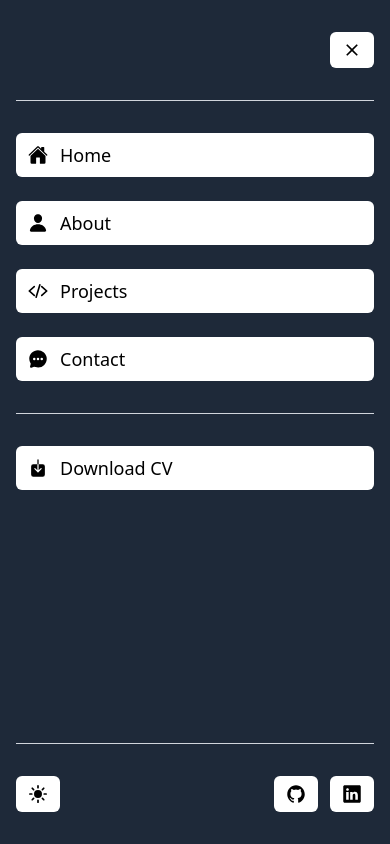
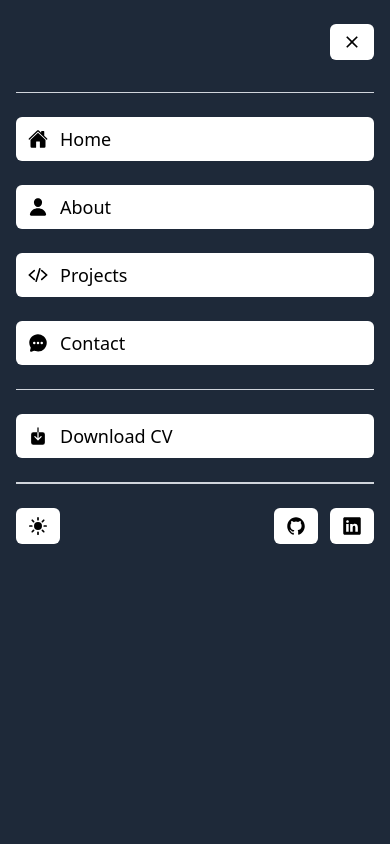
Before and after one commit to Cruse180795/Online-Portfolio, a React (Vite) app: page / in a window 390 px wide. Both pictures are taken after a click on the button 352 px from the left and 50 px from the top of the page. Built offline with nearby package versions, Linux system fonts and the light colour scheme.

Commit message:
Mobile Navbar & Header Section Changes

```diff
--- a/src/sections/header.jsx
+++ b/src/sections/header.jsx
@@ -43,7 +43,7 @@ const Header = () => {
 
     return (
         <header className="bg-gray-200 text-black border-b-2 border-gray-300 shadow-md">
-            <div className="flex items-center justify-between px-4 py-8">
+            <div className="flex items-center justify-between px-4 py-6">
                 <a href="#" className="text-3xl tracking-wide">Ryan Cruse</a>
                 <button onClick={toggleNavMenu} className=" bg-white px-3 py-2 rounded-md text-black">
                     <IoMenu size={20}/>
@@ -52,7 +52,7 @@ const Header = () => {
 
             {isAnimating && (
                 <div
-                    className={`h-screen w-full bg-gray-800 px-4 py-8 z-10 fixed top-0 left-0
+                    className={`h-screen w-full bg-gray-800 px-4 py-6 z-10 fixed top-0 left-0
                     transform ${isOpen ? 'animate-moveIn' : 'animate-moveOut'}`}
                     onAnimationEnd={() => {
                     if (!isOpen) setIsAnimating(false);}}>
@@ -67,7 +67,7 @@ const Header = () => {
 
                 <div className="flex flex-col justify-between">
                     {/**Mobile Menu Items */}
-                    <nav className="mt-8">
+                    <nav className="mt-6">
                         <ul className="flex flex-col space-y-6">
                             <li>
                                 <NavLink icon={<IoHome size={20}/>} name="Home" href="#home"/>
@@ -83,10 +83,10 @@ const Header = () => {
                             </li>
                         </ul>
 
-                        <hr className="mt-8 text-gray-300"/>
+                        <hr className="mt-6 text-gray-300"/>
 
                         {/** Download CV Link */}
-                        <div className="mt-8">
+                        <div className="mt-6">
                             <a download="" target="_blank" className="flex items-center gap-x-3 text-lg font-medium bg-white text-black px-3 py-2 rounded-md">
                                 <IoDownload  size={20}/>
                                 Download CV
@@ -94,11 +94,13 @@ const Header = () => {
                         </div>
                     </nav>
 
+                    <hr className="mt-6 text-gray-300"/>
+
                         {/** Socials & Theme Change*/}
-                        <div className="absolute bottom-8 left-4 right-4">
+                        <div className="">
                             <hr className="text-gray-300"/>
 
-                            <div className="flex items-center justify-between mt-8">
+                            <div className="flex items-center justify-between mt-6">
 
                                 {/** Theme Change Button */}
                                 <button className=" bg-white px-3 py-2 rounded-md text-black" onClick={toggleTheme}>
```
